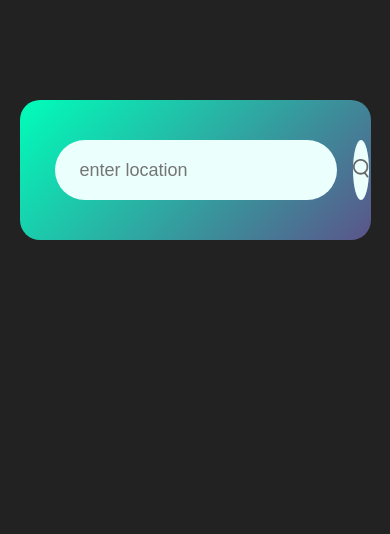
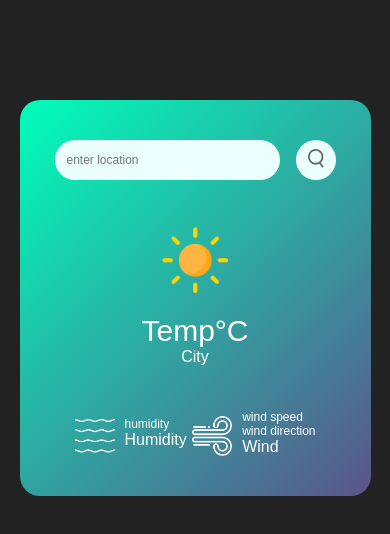
Before and after one commit to AdeNoah/rgp-weather, a plain HTML site: page index.html in a window 390 px wide. Drawn offline with Linux system fonts and the light colour scheme.

Commit message:
halfway through responsiveness

```diff
--- a/index.html
+++ b/index.html
@@ -20,7 +20,7 @@
 
         <div class="weather">
             <img src="./images/clear.png" class="weather-icon">
-            <h1 class="temp">Temperature°C</h1>
+            <h1 class="temp">Temp°C</h1>
             <h2 class="city">City</h2>
             <div class="details">
                 <div class="col">
--- a/style.css
+++ b/style.css
@@ -91,8 +91,8 @@ body {
 
 .humidity,
 .wind {
-    font-size: 12px;
-    margin-top: -6px;
+  font-size: 12px;
+  margin-top: -6px;
 }
 
 .error {
@@ -104,5 +104,53 @@ body {
 }
 
 .weather {
-  display: none;
+  /* display: none; */
 }
+
+/* responsive */
+@media screen and (max-width: 450px) {
+  .card {
+    width: 90%;
+    max-width: 360px;
+  }
+
+  .search {
+    max-width: 100%;
+    display: flex;
+    align-items: center;
+    justify-content: space-between;
+  }
+
+  .search input {
+    padding: 6px 12px;
+    height: 40px;
+    border-radius: 20px;
+    flex: 1;
+    margin-right: 16px;
+    font-size: 12px;
+  }
+
+  .search button {
+    border-radius: 50%;
+    width: 40px;
+    height: 40px;
+  }
+  .weather-icon {
+    width: 100px;
+    margin-top: 30px;
+  }
+
+  .weather h1 {
+    font-size: 30px;
+    font-weight: 500;
+  }
+
+  .weather h2 {
+    font-size: 16px;
+    font-weight: 400;
+  }
+
+  .details {
+    width: ;
+  }
+}
```
